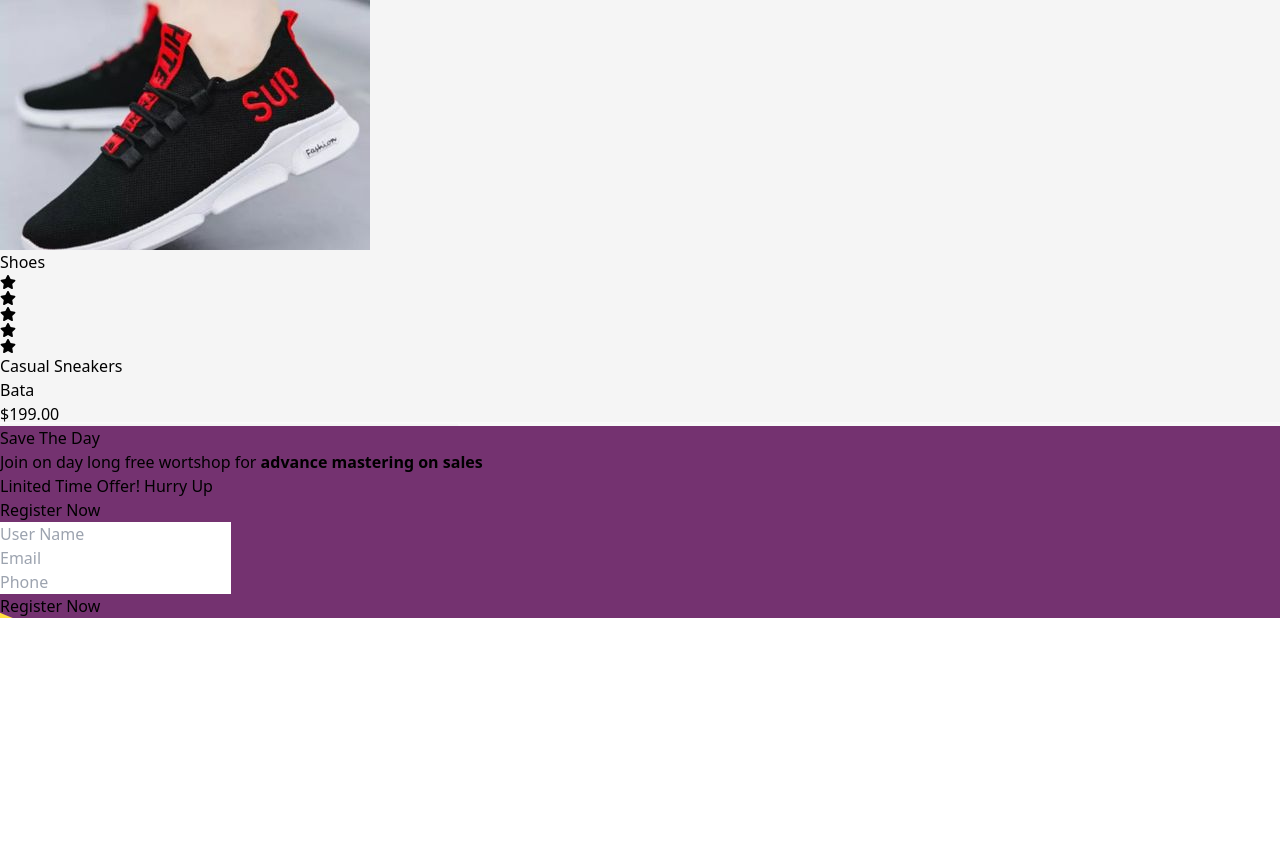
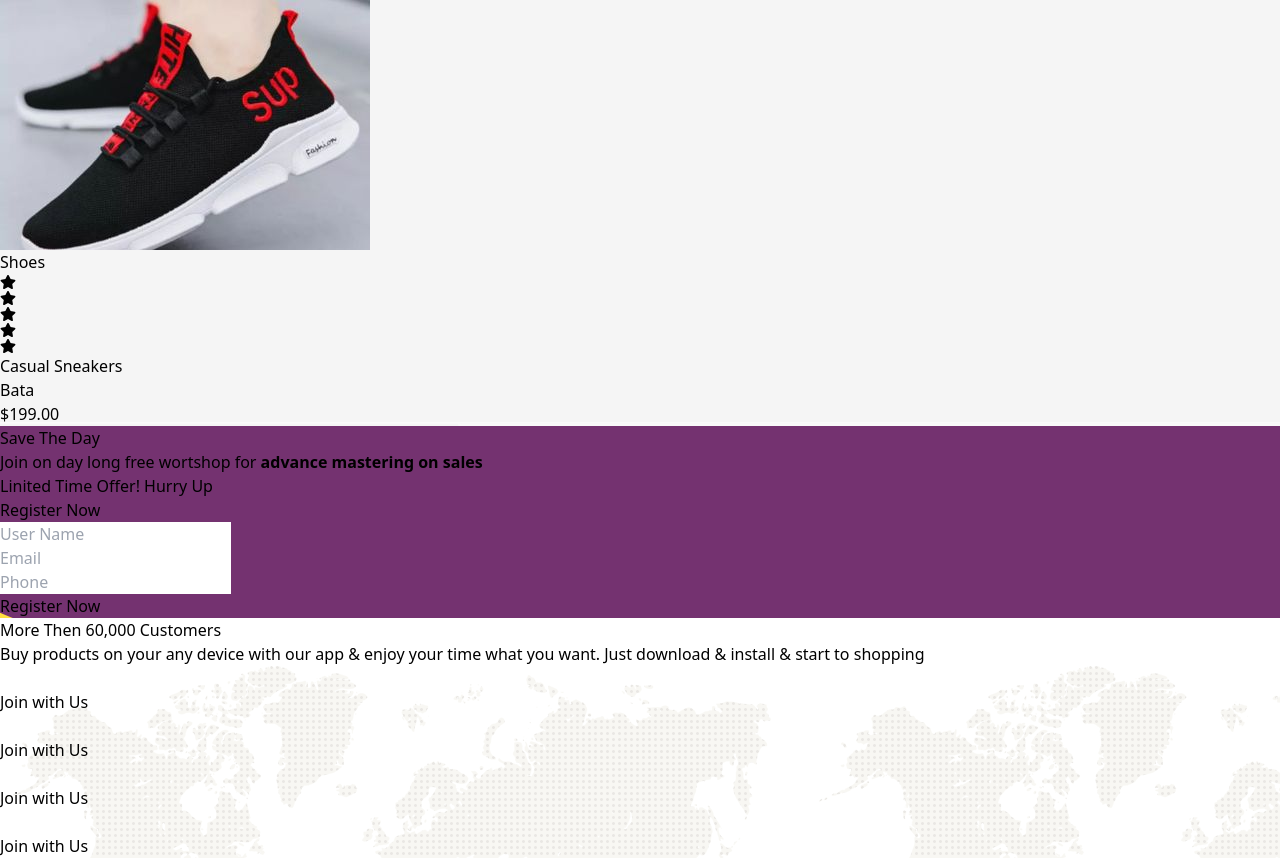
Before and after one commit to mahmudul-hasan01/E-Commerce-Frontend, a React (Vite) app: page / in a window 1280 px wide. Shown: the part 8828-9686 px from the top of the page. Before the commit the page ends 9446 px from the top, so only its background shows below. Built offline with nearby package versions, Linux system fonts and the light colour scheme.

Commit message:
complete user location section

```diff
--- a/src/Page/Home/Home.jsx
+++ b/src/Page/Home/Home.jsx
@@ -1,6 +1,8 @@
 import Banner from "./Banner/Banner";
 import CategoryShowCase from "./CategoryShowCase/CategoryShowCase";
 import HomeCategory from "./HomeCategory/HomeCategory";
+import Location from "./Location/Location";
+import Marchant from "./Marchant/Marchant";
 import Register from "./Register/Register";
 
 const Home = () => {
@@ -10,6 +12,8 @@ const Home = () => {
             <HomeCategory />
             <CategoryShowCase />
             <Register />
+            <Location />
+            <Marchant />
         </div>
     );
 };
--- /dev/null
+++ b/src/Page/Home/Location/Location.jsx
@@ -0,0 +1,125 @@
+import client from '../../../assets/images/clients/bg.png'
+import img from '../../../assets/images/clients/avater.jpg'
+import { Link } from 'react-router-dom'
+
+const Location = () => {
+
+    const title = " More Then 60,000 Customers";
+
+    const desc = "Buy products on your any device with our app & enjoy your time what you want. Just download & install & start to shopping";
+
+    const clientsList = [
+        {
+            imgUrl: '/src/assets/images/clients/avater.jpg',
+            imgAlt: 'education thumb rajibraj91 rajibraj',
+            text: 'Join with Us',
+        },
+        {
+            imgUrl: '/src/assets/images/clients/avater.jpg',
+            imgAlt: 'education thumb rajibraj91 rajibraj',
+            text: 'Join with Us',
+        },
+        {
+            imgUrl: '/src/assets/images/clients/avater.jpg',
+            imgAlt: 'education thumb rajibraj91 rajibraj',
+            text: 'Join with Us',
+        },
+        {
+            imgUrl: '/src/assets/images/clients/avater.jpg',
+            imgAlt: 'education thumb rajibraj91 rajibraj',
+            text: 'Join with Us',
+        },
+        {
+            imgUrl: '/src/assets/images/clients/avater.jpg',
+            imgAlt: 'education thumb rajibraj91 rajibraj',
+            text: 'Join with Us',
+        },
+        {
+            imgUrl: '/src/assets/images/clients/avater.jpg',
+            imgAlt: 'education thumb rajibraj91 rajibraj',
+            text: 'Join with Us',
+        },
+        {
+            imgUrl: '/src/assets/images/clients/avater.jpg',
+            imgAlt: 'education thumb rajibraj91 rajibraj',
+            text: 'Join with Us',
+        },
+    ]
+
+    return (
+        <div className="container py-10 mx-auto space-y-8">
+            <div className="text-center w-2/5 mx-auto space-y-2">
+                <h1 className="font-semibold text-3xl">{title}</h1>
+                <p>{desc}</p>
+            </div>
+            <div className='h-[400px] w-[70%] mx-auto relative' style={{ backgroundImage: `url(${client})` }}>
+                {/* 11111 */}
+                <div className='absolute top-16 left-28'>
+                    <div className="group relative mx-auto my-14 flex h-10 w-max cursor-pointer justify-center">
+                        {/* Hover button */}
+                        {/* <img src={img} className="bg-red-500 w-5 h-5 rounded-full" alt="" /> */}
+                        <button className="bg-red-500 w-5 h-5 rounded-full"></button>
+                        {/* Hover Text */}
+                        <div className="absolute -top-12 cursor-pointer whitespace-nowrap opacity-0 duration-500 hover:hidden group-hover:-top-16 group-hover:opacity-100  ">
+                            <p className="h-fit rounded-md bg-white px-3 py-2 shadow-[0px_0px_10px_0px_#F7CE26]"> Join with Us</p>
+                        </div>
+                    </div>
+                </div>
+                {/* 2222 */}
+                <div className='absolute top-5 right-48'>
+                    <div className="group relative mx-auto my-14 flex h-10 w-max cursor-pointer justify-center">
+                        {/* Hover button */}
+                        {/* <img src={img} className="bg-red-500 w-5 h-5 rounded-full" alt="" /> */}
+                        <button className="bg-yellow-400 w-5 h-5 rounded-full"></button>
+                        {/* Hover Text */}
+                        <div className="absolute -top-12 cursor-pointer whitespace-nowrap opacity-0 duration-500 hover:hidden group-hover:-top-16 group-hover:opacity-100  ">
+                            <p className="h-fit rounded-md bg-white px-3 py-2 shadow-[0px_0px_10px_0px_#F7CE26]"> Join with Us</p>
+                        </div>
+                    </div>
+                </div>
+                {/* 3333 */}
+                <div className='absolute top-72 right-[50%]'>
+                    <div className="group relative mx-auto my-14 flex h-10 w-max cursor-pointer justify-center">
+                        {/* Hover button */}
+                        {/* <img src={img} className="bg-red-500 w-5 h-5 rounded-full" alt="" /> */}
+                        <button className="bg-blue-500 w-5 h-5 rounded-full"></button>
+                        {/* Hover Text */}
+                        <div className="absolute -top-12 cursor-pointer whitespace-nowrap opacity-0 duration-500 hover:hidden group-hover:-top-16 group-hover:opacity-100  ">
+                            <p className="h-fit rounded-md bg-white px-3 py-2 shadow-[0px_0px_10px_0px_#F7CE26]"> Join with Us</p>
+                        </div>
+                    </div>
+                </div>
+                {/* 4444 */}
+                <div className='absolute top-28 right-[40%]'>
+                    <div className="group relative mx-auto my-14 flex h-10 w-max cursor-pointer justify-center">
+                        {/* Hover button */}
+                        {/* <img src={img} className="bg-red-500 w-5 h-5 rounded-full" alt="" /> */}
+                        <button className="bg-lime-500 w-5 h-5 rounded-full"></button>
+                        {/* Hover Text */}
+                        <div className="absolute -top-12 cursor-pointer whitespace-nowrap opacity-0 duration-500 hover:hidden group-hover:-top-16 group-hover:opacity-100  ">
+                            <p className="h-fit rounded-md bg-white px-3 py-2 shadow-[0px_0px_10px_0px_#F7CE26]"> Join with Us</p>
+                        </div>
+                    </div>
+                </div>
+            </div>
+            {/* <div className='section-wrpper'>
+                <div className='clients'>
+                    {
+                        clientsList.map((val, i) => (
+                            <div key={i} className='client-list'>
+                                <Link to={'/sign-up'} className={'client-content'}>
+                                    <span>{val.text}</span>
+                                </Link>
+                                <div className='client-thumb'>
+                                    <img src={val.imgUrl} alt="" />
+                                </div>
+                            </div>
+                        ))
+                    }
+                </div>
+            </div> */}
+        </div>
+    );
+};
+
+export default Location;
--- /dev/null
+++ b/src/Page/Home/Marchant/Marchant.jsx
@@ -0,0 +1,11 @@
+import React from 'react';
+
+const Marchant = () => {
+    return (
+        <div>
+
+        </div>
+    );
+};
+
+export default Marchant;
--- a/src/Page/Home/Register/Register.jsx
+++ b/src/Page/Home/Register/Register.jsx
@@ -10,7 +10,7 @@ const Register = () => {
     return (
         <div className='container mx-auto py-4 bg-cover flex justify-center items-center' style={{ backgroundImage: `url(${bgImage})` }}>
             {/* 11111 */}
-            <div className='w-2/5 space-y-2'>
+            <div className='w-2/5 space-y-2 pl-5'>
                 <span className='text-[#FFE040] text-2xl'>{subtitle}</span>
                 {title}
                 <p className='text-white'>{dec}</p>
```
Also changed, not shown: src/assets/images/bg-img/15.jpg (added).
